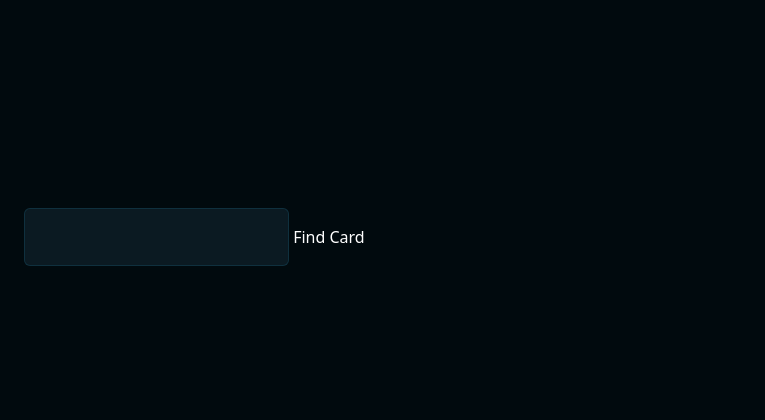
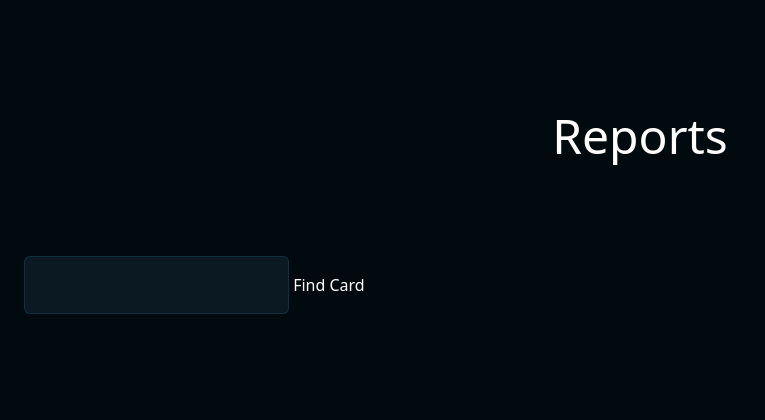
Before and after one commit to tairesu/Assignment_Project_Tyrese_tyresec2, a Django app: page /reports/ in a window 1280 px wide. Shown: the part 78-498 px from the top of the page, without its empty margins (0-765 px from the left). Run offline with Django 5.2, Linux system fonts and the light colour scheme; the visitor is signed in with stand-in values (Sample User, id 1); data comes from the database, SQL or seed files in the repository; data that the repository does not hold is empty; some libraries are stand-ins or nearby versions.

Commit message:
change: add hero text block to reports page

```diff
--- a/cardManager/templates/cardManager/stats.html
+++ b/cardManager/templates/cardManager/stats.html
@@ -5,6 +5,9 @@ Stats
 {% endblock %}
 {% block extra_head_scripts %}
 <script src="{% static 'js/plotly-3.1.0.min.js' %}"></script>
+{% endblock %}
+{% block hero_text %}
+Reports
 {% endblock %}
 {% block content %}
     <div class="mb-4 flex flex-row position-relative">
```
